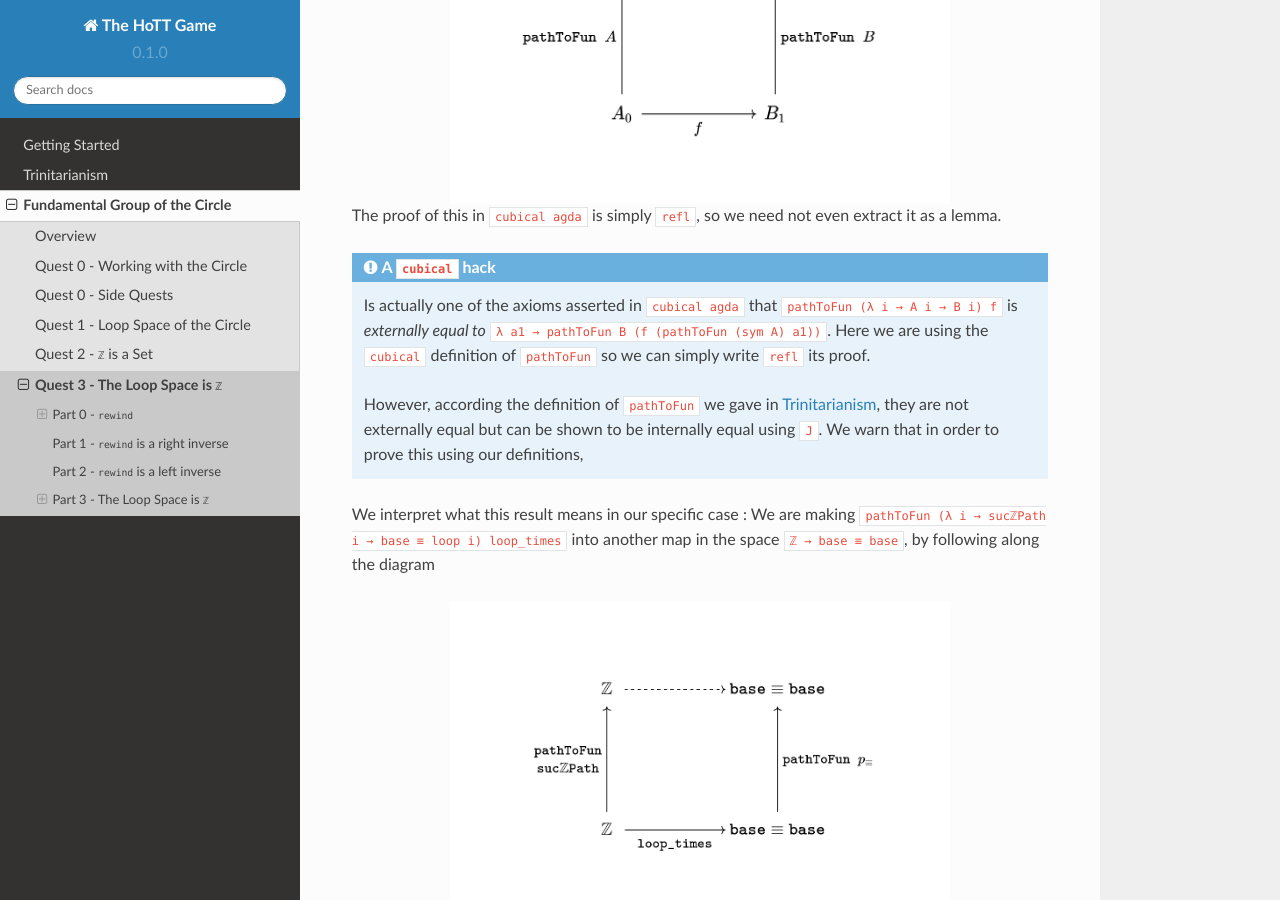
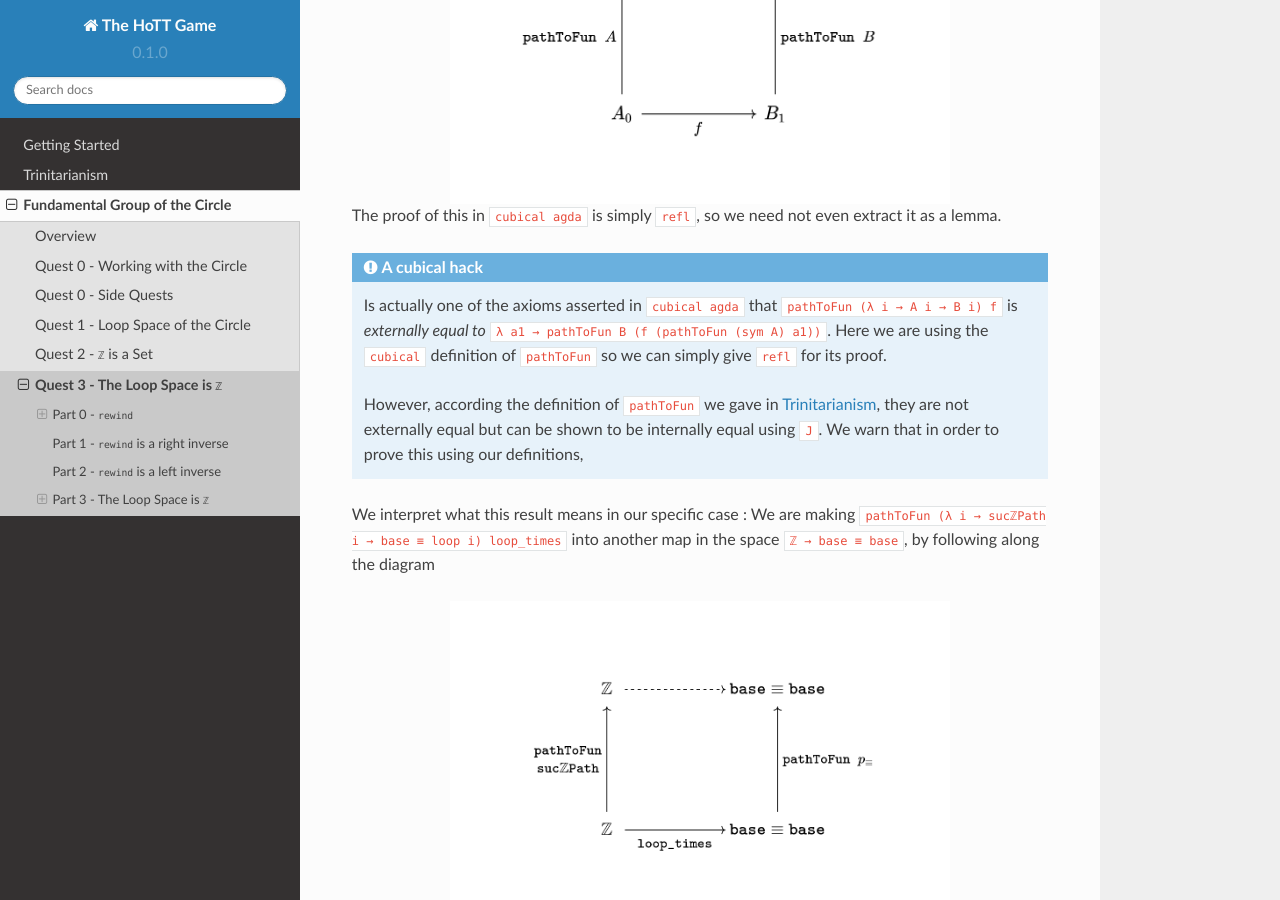
Before and after one commit to thehottgame/theHoTTGameGuide, a Sphinx documentation site: the page built from docs/source/1-fundamental-group/quest-3.rst, in a window 1280 px wide and 900 px high, scrolled down 2615 px. Built offline with Sphinx 7.4.7 and the Read the Docs theme 2.0.0, drawn with Linux system fonts in a browser that asks for light colours.

Commit message:
found bug

```diff
--- a/docs/source/1-fundamental-group/quest-3.rst
+++ b/docs/source/1-fundamental-group/quest-3.rst
@@ -210,17 +210,16 @@ We expect the outcome to be the same.
   :alt: pathToFunAndPiTypes
   :align: center
 
-
 The proof of this in ``cubical agda`` is simply ``refl``,
 so we need not even extract it as a lemma.
 
-.. admonition:: A ``cubical`` hack
+.. admonition:: A cubical hack
 
    Is actually one of the axioms asserted in ``cubical agda``
    that ``pathToFun (λ i → A i → B i) f`` is *externally equal to*
    ``λ a1 → pathToFun B (f (pathToFun (sym A) a1))``.
    Here we are using the ``cubical`` definition of ``pathToFun``
-   so we can simply write ``refl`` its proof.
+   so we can simply give ``refl`` for its proof.
 
    However, according the definition of ``pathToFun`` we gave
    in :ref:`Trinitarianism<pathToFun>`, they are not externally equal
```
